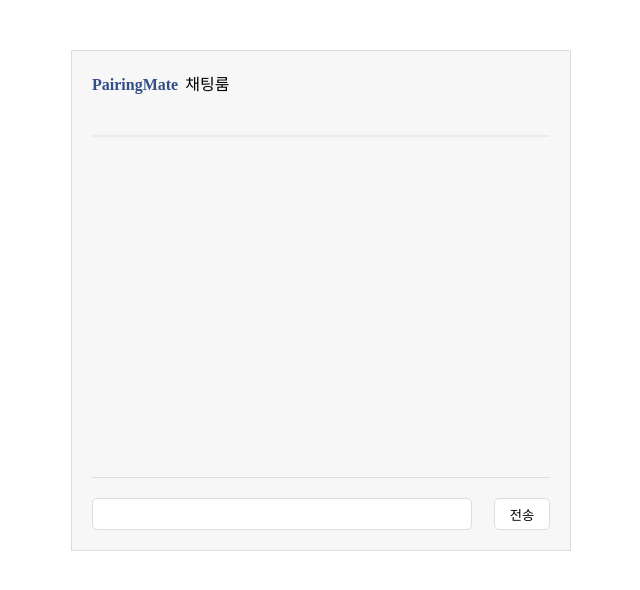
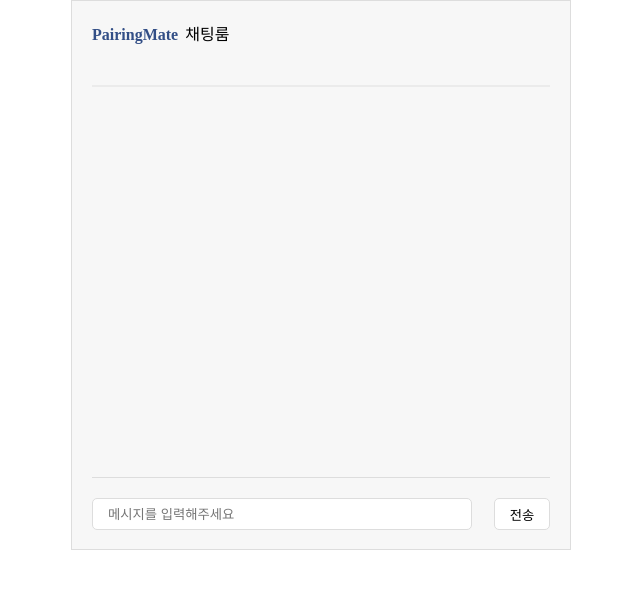
Before and after one commit to Rea1109/chatting-app, a website: page src/index.html in a window 1280 px wide. Shown: the whole page, without its empty margins (319-959 px from the left). Drawn offline with nearby package versions, Linux system fonts and the light colour scheme; no server answers.

Commit message:
2022-01-12 : [modify] chatting UI

```diff
--- a/src/index.html
+++ b/src/index.html
@@ -19,11 +19,15 @@
           </ul>
         </head>
         <hr />
-
         <!--채팅 목록-->
         <div class="chat_list"></div>
         <footer class="chat_footer">
-          <input id="input_box" type="text" onkeyup="test()" />
+          <input
+            id="input_box"
+            type="text"
+            placeholder="메시지를 입력해주세요"
+            onkeyup="sendMessage()"
+          />
           <button class="send-button">전송</button>
         </footer>
       </div>
--- a/src/js/chat.js
+++ b/src/js/chat.js
@@ -43,7 +43,7 @@ socket.on("chatMessage", (msg) => {
   chatList.scrollTop = chatList.scrollHeight;
 });
 
-const test = () => {
+const sendMessage = () => {
   if (window.event.keyCode == 13 && inputBox.value !== "") {
     const msg = inputBox.value;
     socket.emit("chatMessage", { user: user, msg: msg });
--- a/src/styles/chat.css
+++ b/src/styles/chat.css
@@ -31,6 +31,7 @@ li {
 input {
   width: 380px;
   height: 32px;
+  padding: 0px 0px 0px 15px;
   background: white;
   border: 1px solid #dddddd;
   border-radius: 5px;
@@ -50,11 +51,11 @@ button {
   display: flex;
   justify-content: center;
   align-items: center;
-  padding: 50px;
 }
 
 .inner {
   width: 500px;
+  height: 550px;
   padding: 20px;
   background: #f7f7f7;
   border: 1px solid #dddddd;
@@ -84,7 +85,7 @@ button {
 }
 
 .chat_list {
-  height: 300px;
+  height: 350px;
   margin-top: 20px;
   overflow: auto;
 }
```
